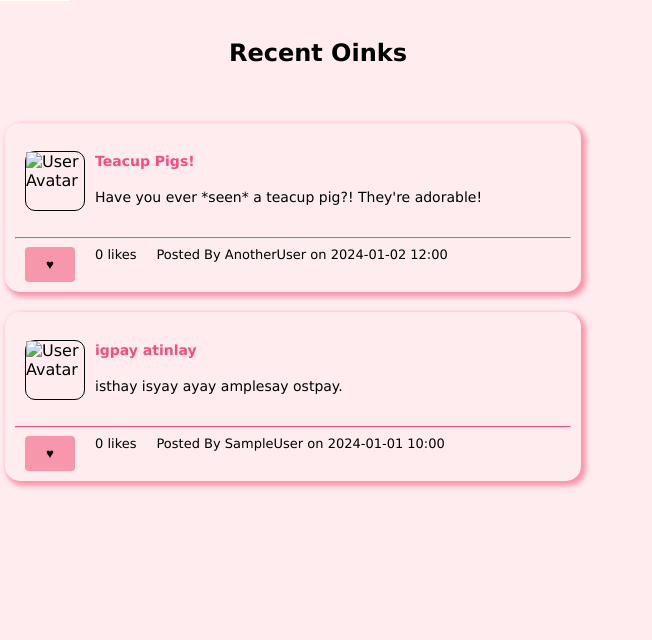
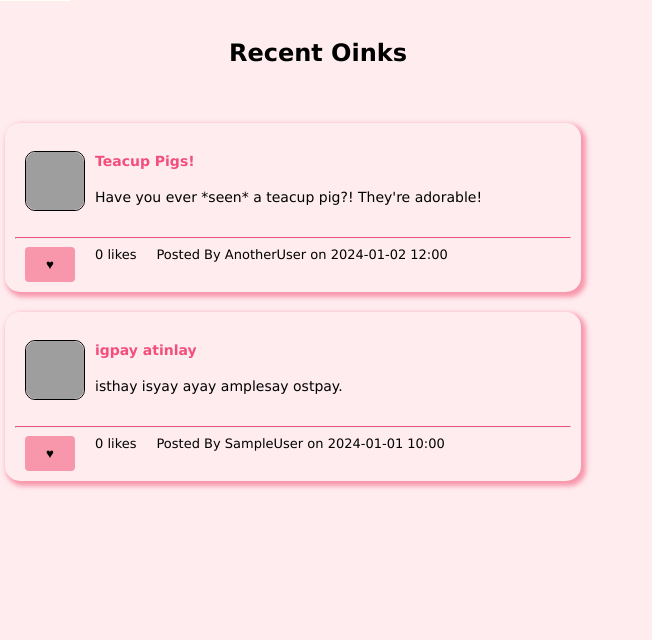
Before and after one commit to kt1122/Micro-Blog, a Node server app: page / in a window 1280 px wide. Shown: the part 81-721 px from the top of the page, without its empty margins (0-652 px from the left). Run offline with Node 20, Linux system fonts and the light colour scheme; some libraries are stand-ins or nearby versions; grey boxes are pictures that could not be loaded.

Commit message:
avatar added on posts

```diff
--- a/scaffold/public/css/style.css
+++ b/scaffold/public/css/style.css
@@ -238,14 +238,26 @@ button[type="submit"] {
     align-items: center;
 }
 
-.post-avatar {
+.post-avatar-container {
     width: 60px;
     height: 60px;
     border: 1px solid black;
     border-radius: 10px;
+    overflow: hidden; /* Ensures the image doesn't overflow the container */
     padding: 0;
     margin: 10px;
+    display: flex;
+    justify-content: center;
+    align-items: center;
 }
+
+.post-avatar {
+    width: 100%;
+    height: 100%;
+    object-fit: cover; /* Ensures the image covers the entire area without distortion */
+    border-radius: 10px; /* This matches the border-radius of the container */
+}
+
 
 .post-title {
     margin: 20px 0;
--- a/scaffold/views/partials/post.handlebars
+++ b/scaffold/views/partials/post.handlebars
@@ -1,9 +1,9 @@
 {{! Partial for a single post }}
 <div class="post">
     <div class="post-text">
-        <div class="post-avatar">
+        <div class="post-avatar-container">
             <!-- the user's avatar -->
-            <img src="{{user.avatar_url}}" alt="User Avatar">
+            <img src="/avatar/{{user.username}}" alt="User Avatar" class="post-avatar">
         </div>
         <div class="post-content preserve-newlines">
             <h4 class="post-title">{{title}}</h4>
```
